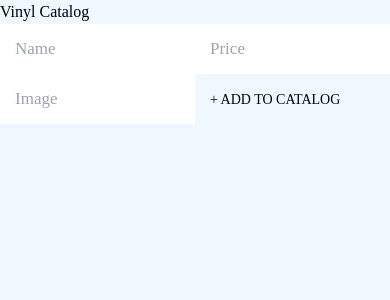
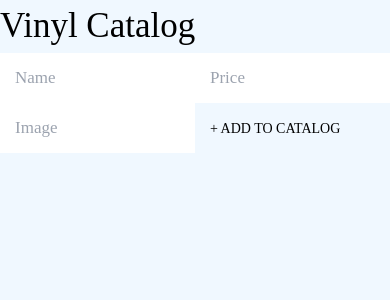
Before and after one commit to catharsis911/vinyl-project, a React (Vite) app: page / in a window 390 px wide. Shown: the top 300 px of the page. Built offline with nearby package versions, Linux system fonts and the light colour scheme.

Commit message:
added media

```diff
--- a/src/index.css
+++ b/src/index.css
@@ -35,3 +35,9 @@ input[type=submit] {
   font-size: 14px;
   cursor: pointer;
 }
+@media (max-width: 800px) {
+  .heading {
+    margin: 15px 0;
+    font-size: 35px;
+  }
+  }
```
